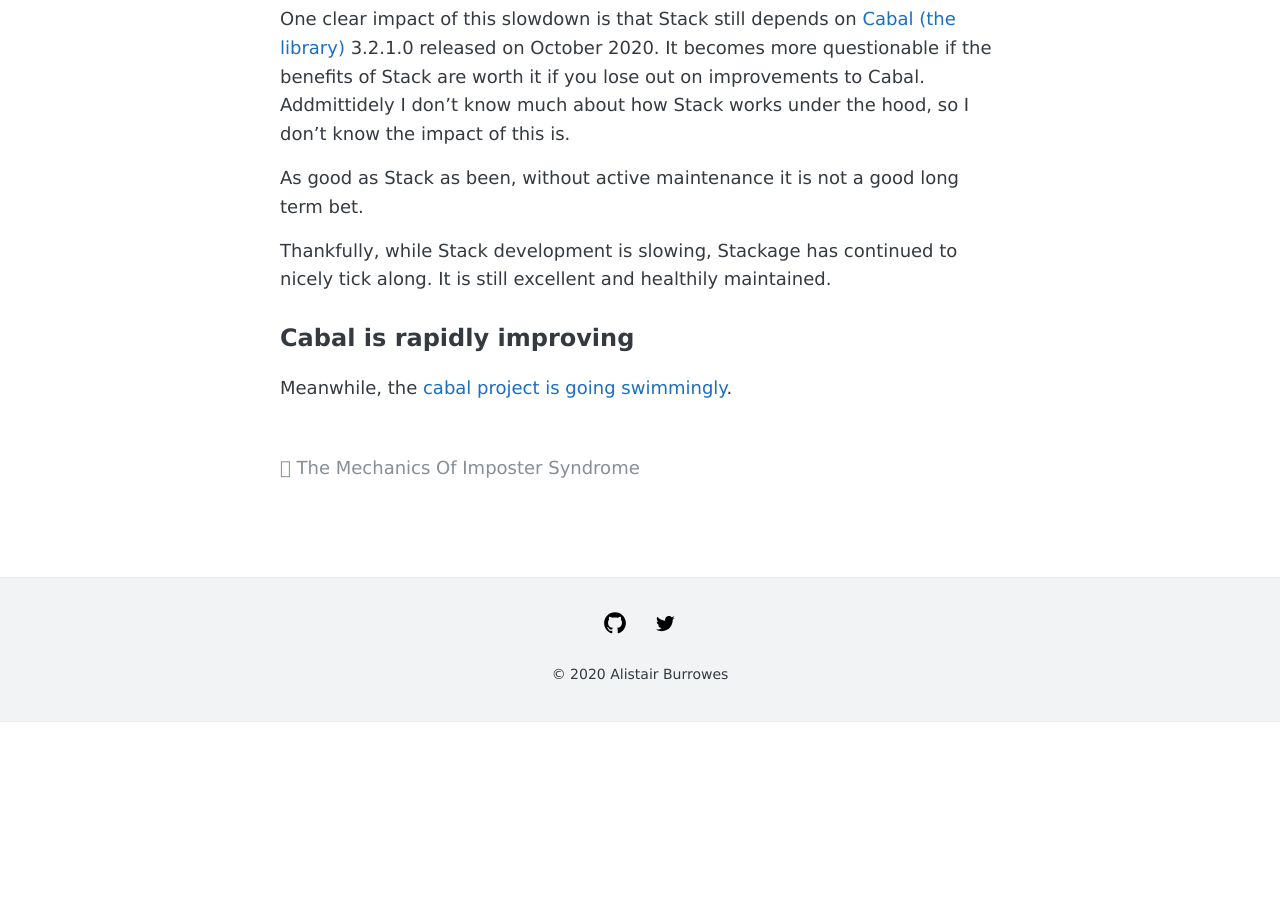
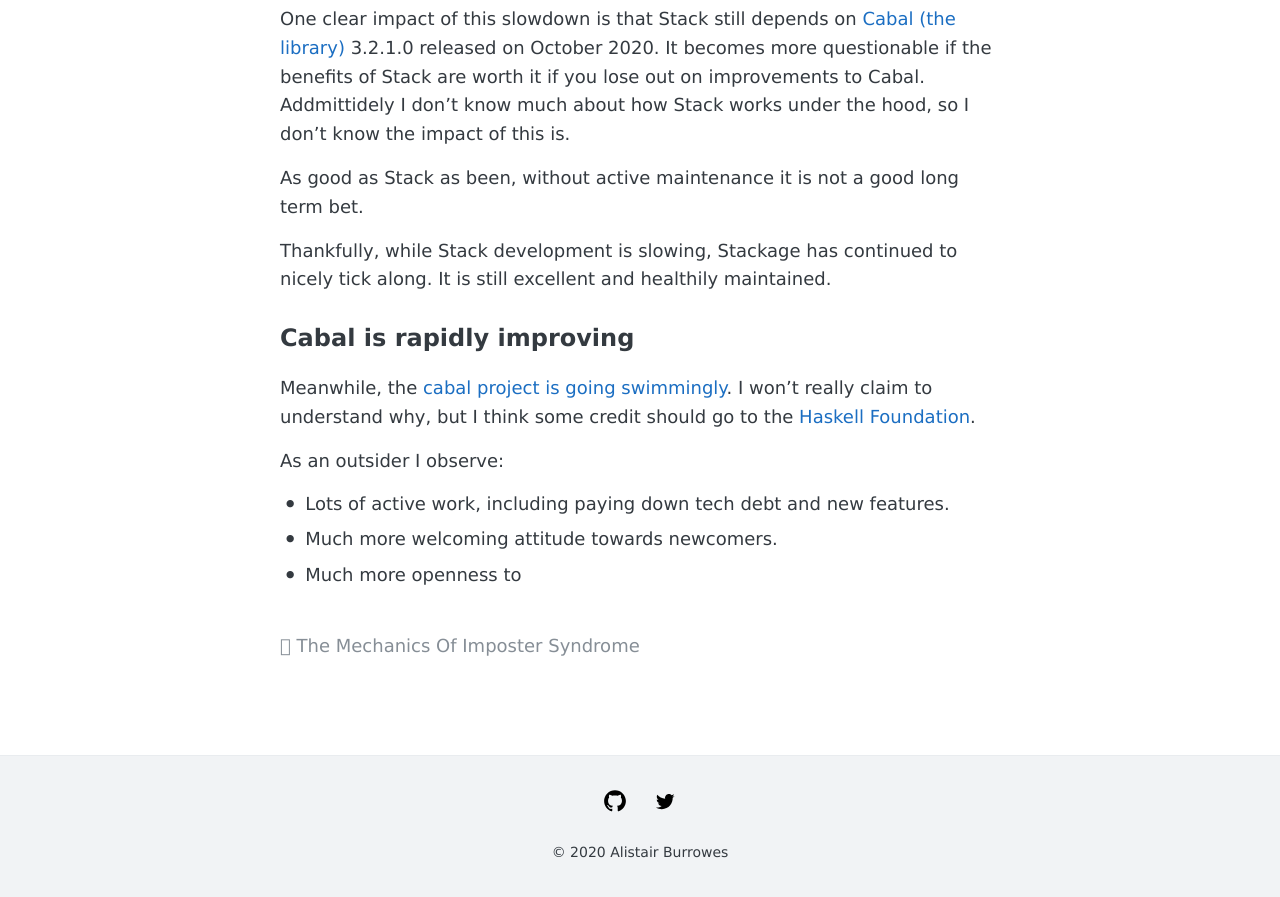
Before and after one commit to AlistairB/alistairb.github.io, a Jekyll site: the page built from _posts/2021-04-19-stack-dead-long-live-stackage.md, in a window 1280 px wide and 900 px high, scrolled down 1446 px. Shown: the top 897 px of the window. Built offline with Jekyll 4.4.1, drawn with Linux system fonts in a browser that asks for light colours; before the commit the page ends 2168 px from its top, so only the background shows below that.

Commit message:
More blog post

```diff
--- a/_posts/2021-04-19-stack-dead-long-live-stackage.md
+++ b/_posts/2021-04-19-stack-dead-long-live-stackage.md
@@ -39,4 +39,10 @@ Thankfully, while Stack development is slowing, Stackage has continued to nicely
 
 ## Cabal is rapidly improving
 
-Meanwhile, the [cabal project is going swimmingly](https://github.com/haskell/cabal/graphs/contributors).
+Meanwhile, the [cabal project is going swimmingly](https://github.com/haskell/cabal/graphs/contributors). I won't really claim to understand why, but I think some credit should go to the [Haskell Foundation](https://haskell.foundation/).
+
+As an outsider I observe:
+
+* Lots of active work, including paying down tech debt and new features.
+* Much more welcoming attitude towards newcomers.
+* Much more openness to
```
